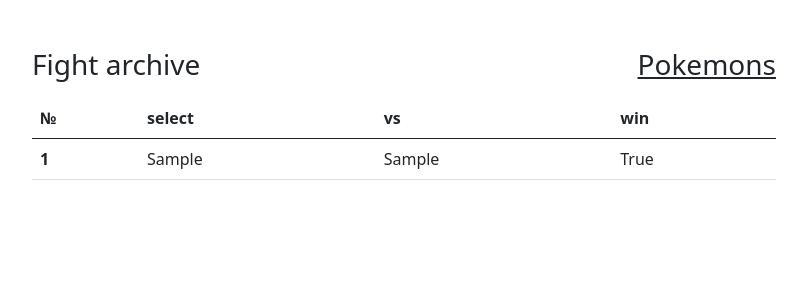
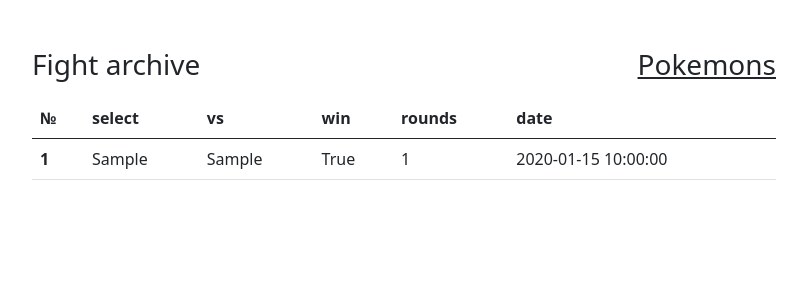
Before and after one commit to LeraB17/pokeAPIprj, a Flask app: page /fight-archive in a window 1280 px wide. Shown: the top 300 px of the page, without its empty margins (236-1043 px from the left). Run offline with Flask 3, Linux system fonts and the light colour scheme; tables that the repository leaves empty hold one stand-in row (values such as "Sample post").

Commit message:
edit fight db model: add date_time and rounds

```diff
--- a/prj/app.py
+++ b/prj/app.py
@@ -159,7 +159,8 @@ def round():
                 try:
                     fight_row = Fight(select_pokemon=select_pokemon['name'],
                                       vs_pokemon=vs_pokemon['name'],
-                                      win=winner == session['select_pokemon'])
+                                      win=winner == session['select_pokemon'],
+                                      rounds=len(session['history']))
                     db.session.add(fight_row)
                     db.session.commit()
                 except Exception:
@@ -205,7 +206,8 @@ def fast_fight():
                 try:
                     fight_row = Fight(select_pokemon=select_pokemon['name'],
                                       vs_pokemon=vs_pokemon['name'],
-                                      win=winner == session['select_pokemon'])
+                                      win=winner == session['select_pokemon'],
+                                      rounds=len(rounds))
                     db.session.add(fight_row)
                     db.session.commit()
                 except Exception:
@@ -222,10 +224,10 @@ def fast_fight():
 
 @app.route("/fight-archive")
 def archive():
-    fights = Fight.query.all()
+    fights = Fight.query.order_by(Fight.date_time.desc()).all()
     return render_template('fight_archive.html',
                            fights=fights,
-                           thead=['№', 'select', 'vs', 'win'])
+                           thead=['№', 'select', 'vs', 'win', 'rounds', 'date'])
 
 
 if __name__ == '__main__':
--- a/prj/models.py
+++ b/prj/models.py
@@ -1,6 +1,7 @@
 from flask import Flask
 from flask_sqlalchemy import SQLAlchemy
 from db import db_connection_params
+from datetime import datetime
 
 connect_string = f'postgresql://{db_connection_params["username"]}:{db_connection_params["password"]}@localhost:5432/{db_connection_params["db_name"]}'
 
@@ -16,8 +17,11 @@ class Fight(db.Model):
     select_pokemon = db.Column(db.String(150), nullable=False)
     vs_pokemon = db.Column(db.String(150), nullable=False)
     win = db.Column(db.Boolean, nullable=False)
+    date_time = db.Column(db.DateTime(timezone=True), nullable=False, default=datetime.now())
+    rounds = db.Column(db.Integer, nullable=False)
 
 
 if __name__ == '__main__':
     with app.app_context():
+        db.drop_all()
         db.create_all()
--- a/prj/templates/fight_archive.html
+++ b/prj/templates/fight_archive.html
@@ -25,12 +25,12 @@
                 <td>{{ fight.select_pokemon }}</td>
                 <td>{{ fight.vs_pokemon }}</td>
                 <td>{{ fight.win }}</td>
+                <td>{{ fight.rounds }}</td>
+                <td>{{ fight.date_time.strftime("%Y-%m-%d %H:%M:%S") }}</td>
             </tr>
             {% endfor %}
             </tbody>
         </table>
     </div>
-
-
 </div>
 {% endblock %}
```
